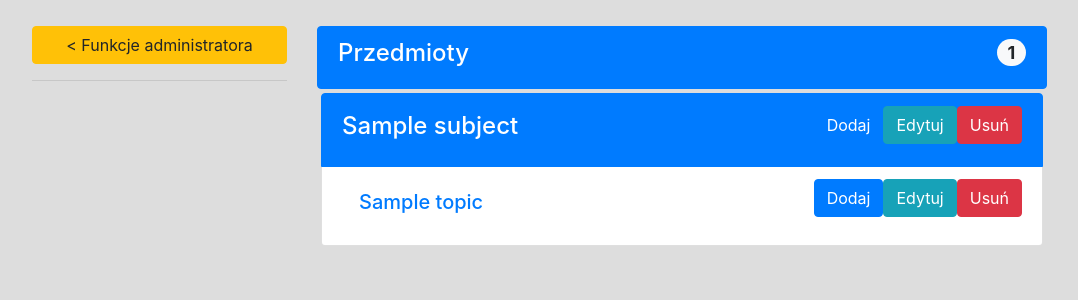
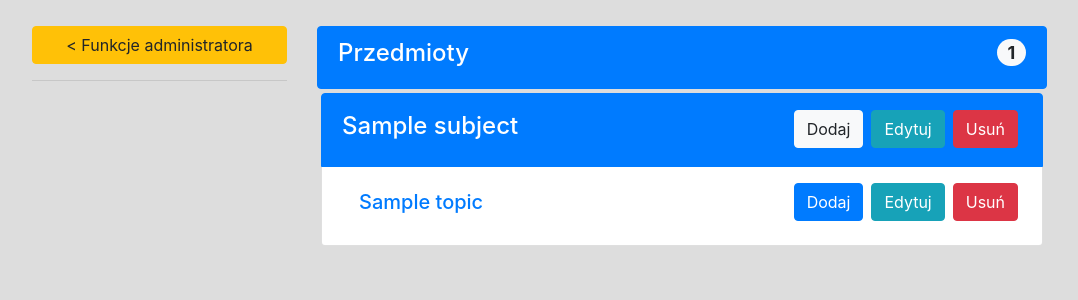
Before and after one commit to prd-ev/pytatki-legacy, a Flask app: page /admin/subjects/ in a window 1280 px wide. Shown: the part 61-361 px from the top of the page, without its empty margins (53-1131 px from the left). Run offline with Flask 2, Linux system fonts and the light colour scheme; a user stored in the database is signed in; tables that the repository leaves empty hold one stand-in row (values such as "Sample post"); parts of the project's set-up code (start-up, migrations or seed data) failed here and were passed over; some libraries are stand-ins or nearby versions.

Commit message:
Dodanie przycisku

```diff
--- a/templates/subjects.html
+++ b/templates/subjects.html
@@ -13,18 +13,18 @@
          </div>
             {% for subject in subjects %}
         <div class="list-group m-1">
-            <button class="list-group-item list-group-item-action active" href="/#{{subject.id}}"><h4 style="line-height:40px">
+            <li class="list-group-item list-group-item-action active" href="/#{{subject.id}}"><h4 style="line-height:40px">
                 {{subject.name}}
-                <a class="float-right btn btn-danger md-m-1" href="/admin/delete/subject/{{subject.id}}/?next=%2Fadmin%2Fsubjects%2F">Usuń</a>
-                <a class="float-right btn btn-info md-m-1" href="/admin/subject/{{subject.id}}/edit/">Edytuj</a>
-                <a class="float-right btn btn-primary md-m-1" href="/admin/add/">Dodaj</a>
-            </h4></button>
+                <a class="float-right btn btn-danger m-1" href="/admin/delete/subject/{{subject.id}}/?next=%2Fadmin%2Fsubjects%2F">Usuń</a>
+                <a class="float-right btn btn-info m-1" href="/admin/subject/{{subject.id}}/edit/">Edytuj</a>
+                <a class="float-right btn btn-light m-1" href="/admin/add/?next=%2Fadmin%2Fsubjects%2F">Dodaj</a>
+            </h4></li>
             {% for topic in topics %}{% if topic.subject_id == subject.id%}
             <li class="list-group-item">
                 <a class="btn m-1" href="/#{{subject.id}}#{{topic.id}}"><h5>{{topic.name}}</h5></a>
-                <a class="float-right btn btn-danger md-m-1" href="/admin/delete/topic/{{topic.id}}/?next=%2Fadmin%2Fsubjects%2F">Usuń</a>
-                <a class="float-right btn btn-info md-m-1" href="/admin/topic/{{topic.id}}/edit/">Edytuj</a>
-                <a class="float-right btn btn-primary md-m-1" href="/add/">Dodaj</a>
+                <a class="float-right btn btn-danger m-1" href="/admin/delete/topic/{{topic.id}}/?next=%2Fadmin%2Fsubjects%2F">Usuń</a>
+                <a class="float-right btn btn-info m-1" href="/admin/topic/{{topic.id}}/edit/">Edytuj</a>
+                <a class="float-right btn btn-primary m-1" href="/add/?next=%2Fadmin%2Fsubjects%2F">Dodaj</a>
             </li>
             {% endif %}{% endfor %}
         </div>
```
